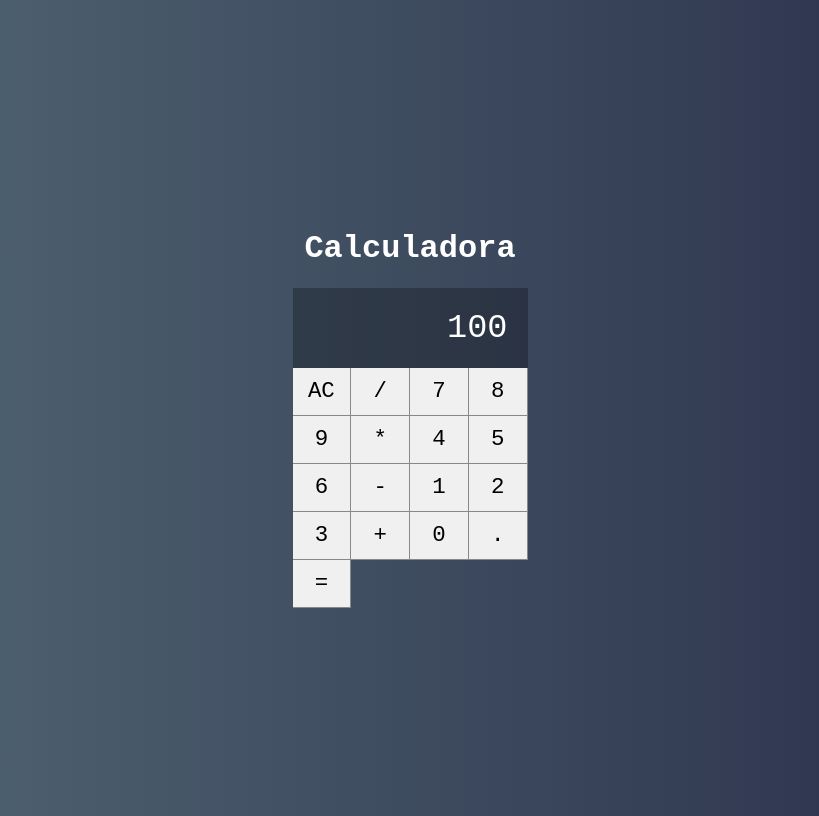
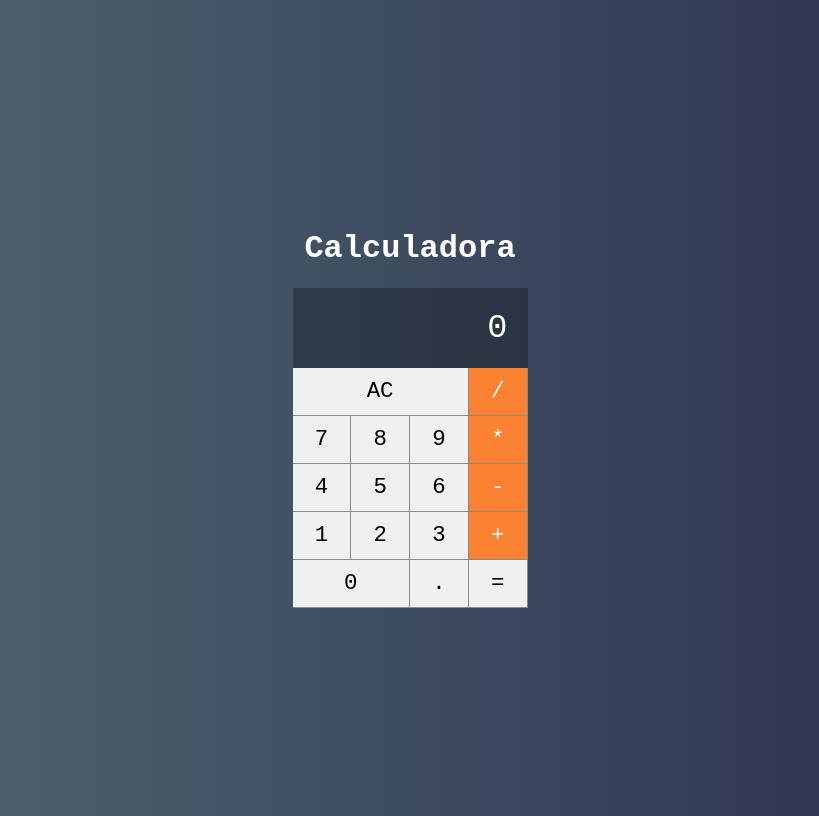
Before and after one commit to leandrosfarias/calculadora-react, a React (Create React App) app: page / in a window 1280 px wide. Shown: the whole page, without its empty margins (230-1049 px from the left). Built offline with nearby package versions, Linux system fonts and the light colour scheme.

Commit message:
Método limparMemoria implementado

```diff
--- a/src/Componentes/Botao.css
+++ b/src/Componentes/Botao.css
@@ -11,3 +11,28 @@
     border-bottom: var(--borda-botao);
     outline: none;
 }
+
+
+.botao:active {
+    background-color: #ccc;
+}
+
+
+.botao.dobro {
+    grid-column: span 2;
+}
+
+
+.botao.triplo {
+    grid-column: span 3;
+}
+
+
+.botao.operacao {
+    background-color: #fa8231;
+    color: #FFF;
+}
+
+.botao.operacao:active {
+    background-color: #fa8231cc;
+}
--- a/src/Componentes/Botao.jsx
+++ b/src/Componentes/Botao.jsx
@@ -1,4 +1,16 @@
 import './Botao.css';
 
-export default props =>
-    <button className='botao'>{props.label}</button>
+export default props => {
+    return (
+        <button
+        onClick={() => props.click(props.label)}
+        className={`
+            botao
+            ${props.operacao ? 'operacao' : ''}
+            ${props.dobro ? 'dobro' : ''}
+            ${props.triplo ? 'triplo' : ''}
+        `}>
+            {props.label}
+        </button>
+    )
+}
--- a/src/main/Calculadora.jsx
+++ b/src/main/Calculadora.jsx
@@ -3,29 +3,59 @@ import './Calculadora.css';
 import Botao from "../Componentes/Botao";
 import Display from "../Componentes/Display";
 
+const estadoInicial = {
+    valorDisplay: '0',
+    limparDisplay: false,
+    operacao: null,
+    valores: [0, 0],
+    current: 0
+};
+
 export default class Calculadora extends Component {
+
+    state = {...estadoInicial};
+
+    constructor(props) {
+        super(props);
+        this.limparMemoria = this.limparMemoria.bind(this);
+        this.setOperacao = this.setOperacao.bind(this);
+        this.addDigito = this.addDigito.bind(this);
+    };
+
+    limparMemoria() {
+        this.setState({...estadoInicial});
+    };
+
+    setOperacao(operacao) {
+        console.log(operacao);
+    };
+
+    addDigito(n) {
+        console.log(n);
+    };
+
     render() {
         return (
             <div className="calculadora">
-                <Display value={100}/>
-                <Botao label="AC"/>
-                <Botao label="/"/>
-                <Botao label="7"/>
-                <Botao label="8"/>
-                <Botao label="9"/>
-                <Botao label="*"/>
-                <Botao label="4"/>
-                <Botao label="5"/>
-                <Botao label="6"/>
-                <Botao label="-"/>
-                <Botao label="1"/>
-                <Botao label="2"/>
-                <Botao label="3"/>
-                <Botao label="+"/>
-                <Botao label="0"/>
-                <Botao label="."/>
-                <Botao label="="/>
+                <Display value={this.state.valorDisplay} />
+                <Botao label="AC" click={this.limparMemoria} triplo />
+                <Botao label="/" click={this.setOperacao} operacao />
+                <Botao label="7" click={this.addDigito} />
+                <Botao label="8" click={this.addDigito} />
+                <Botao label="9" click={this.addDigito} />
+                <Botao label="*" click={this.setOperacao} operacao />
+                <Botao label="4" click={this.addDigito} />
+                <Botao label="5" click={this.addDigito} />
+                <Botao label="6" click={this.addDigito} />
+                <Botao label="-" click={this.setOperacao} operacao />
+                <Botao label="1" click={this.addDigito} />
+                <Botao label="2" click={this.addDigito} />
+                <Botao label="3" click={this.addDigito} />
+                <Botao label="+" click={this.setOperacao} operacao />
+                <Botao label="0" click={this.addDigito} dobro />
+                <Botao label="." click={this.addDigito} />
+                <Botao label="=" click={this.setOperacao} />
             </div>
         );
-    }
-}
+    };
+};
```
